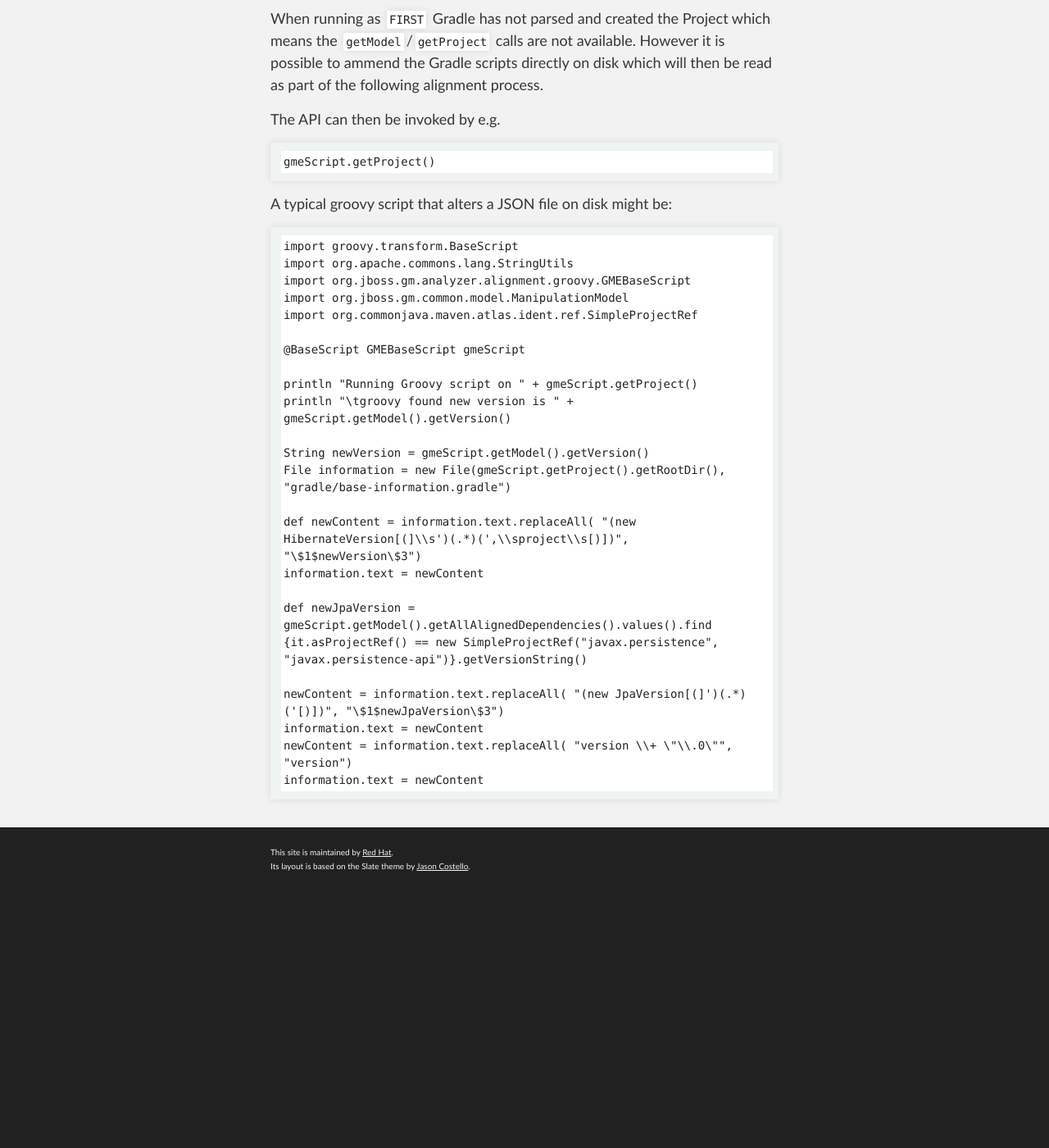
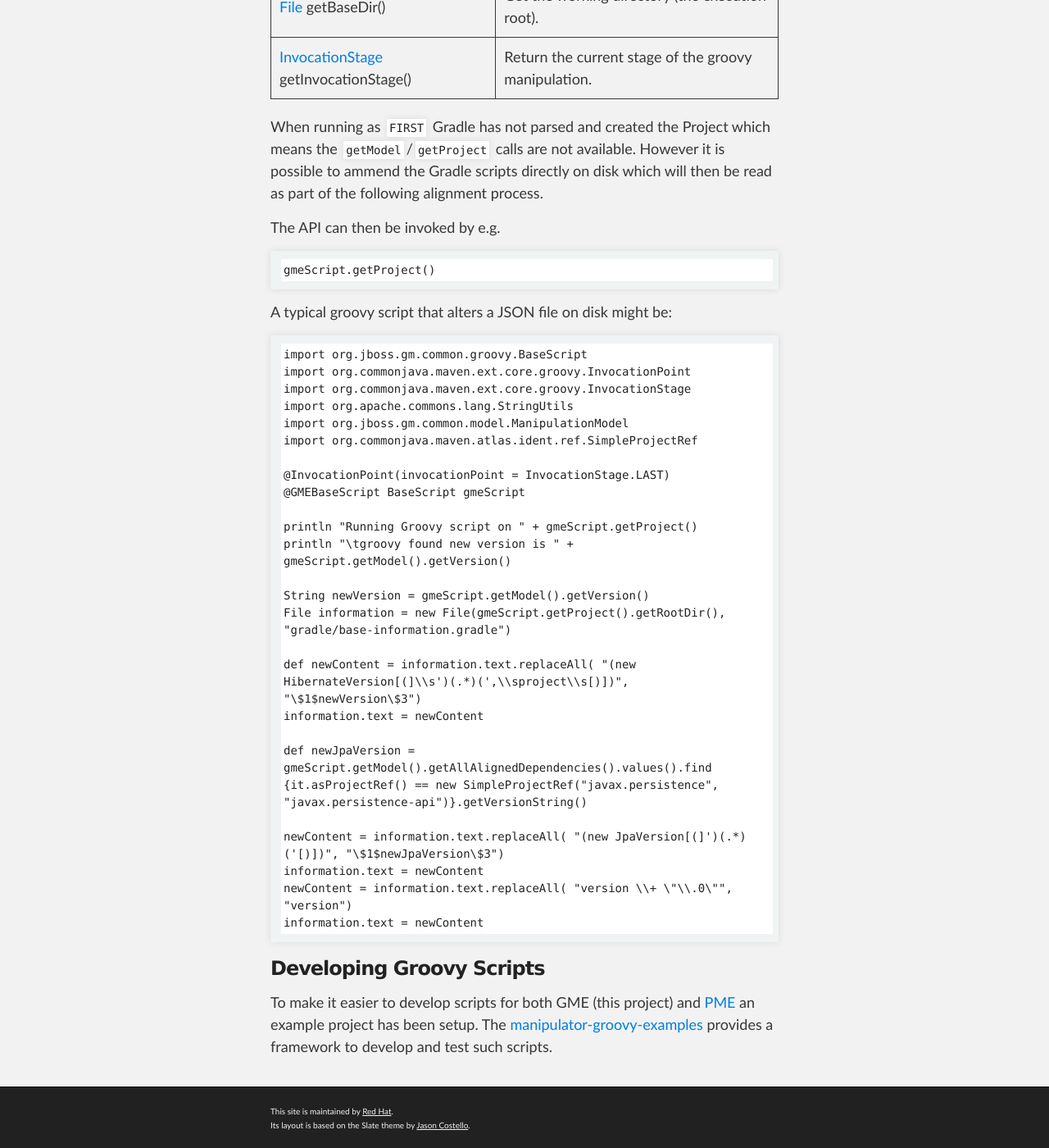
Before and after one commit to project-ncl/gradle-manipulator, a Jekyll site: the page built from guide/groovy.md, in a window 1280 px wide and 1400 px high, scrolled down 1687 px. Shown: the whole window at 82% size. Built offline with Jekyll 4.4.1, drawn with Linux system fonts in a browser that asks for light colours; before the commit the page ends 2771 px from its top, so only the background shows below that; some of the changed text lies outside the part shown.

Commit message:
Add link to manipulator-groovy-examples project. Fix imports in example. Improve formatting. Add TOC

````diff
--- a/guide/groovy.md
+++ b/guide/groovy.md
@@ -1,6 +1,9 @@
 ---
 title: Groovy Script Injection
 ---
+
+* Contents
+{:toc}
 
 ### Overview
 
@@ -21,16 +24,6 @@ Each groovy script will be run on the execution root (i.e. where Gradle is invok
 
 Each script <b>must</b> use the following annotations:
 
-<table bgcolor="#ffff00">
-<tr>
-<td>
-    <b>NOTE</b> : Prior to GME 1.4 the annotations used the simpler <a href="http://docs.groovy-lang.org/latest/html/gapi/groovy/transform/BaseScript.html">BaseScript</a> annotation e.g.
-<br/>
-<i>@BaseScript GMEBaseScript gmeScript</i>
-</td>
-</tr>
-</table>
-
 ```
 import org.commonjava.maven.ext.core.groovy.GMEBaseScript
 import org.commonjava.maven.ext.core.groovy.InvocationPoint
@@ -45,14 +38,24 @@ import org.jboss.gm.common.groovy.BaseScript
 where InvocationStage may be `FIRST`, `LAST` or `BOTH`. This denotes whether the script is ran
 before all other manipulators, after or both. The script therefore encodes how and when it is run.
 
-<br/>
+<table bgcolor="#ffff00">
+<tr>
+<td>
+    <b>NOTE</b> : Prior to GME 1.4 the annotations used the simpler <a href="http://docs.groovy-lang.org/latest/html/gapi/groovy/transform/BaseScript.html">BaseScript</a> annotation e.g. <i>@BaseScript GMEBaseScript gmeScript</i>
+</td>
+</tr>
+</table>
+
+
+### API
+
 The following API is made available:
 
 
 | Method | Description |
 | -------|:------------|
-| [Project](https://docs.gradle.org/current/javadoc/org/gradle/api/Project.html) getProject() | Return the root Project. <br/>Only valid in InvocationStage.LAST |
-| [ManipulationModel](https://github.com/project-ncl/gradle-manipulator/blob/master/common/src/main/java/org/jboss/gm/common/model/ManipulationModel.java) getModel() | Return the current ManipulationModel. <br/>Only valid in InvocationStage.LAST |
+| [Project](https://docs.gradle.org/current/javadoc/org/gradle/api/Project.html) getProject() | Return the root Project. <br/><i>Only valid in InvocationStage.LAST</i> |
+| [ManipulationModel](https://github.com/project-ncl/gradle-manipulator/blob/master/common/src/main/java/org/jboss/gm/common/model/ManipulationModel.java) getModel() | Return the current ManipulationModel. <br/><i>Only valid in InvocationStage.LAST</i> |
 
 <table bgcolor="#ffff00">
 <tr>
@@ -77,13 +80,15 @@ The API can then be invoked by e.g.
 A typical groovy script that alters a JSON file on disk might be:
 
 
-    import groovy.transform.BaseScript
+    import org.jboss.gm.common.groovy.BaseScript
+    import org.commonjava.maven.ext.core.groovy.InvocationPoint
+    import org.commonjava.maven.ext.core.groovy.InvocationStage
     import org.apache.commons.lang.StringUtils
-    import org.jboss.gm.analyzer.alignment.groovy.GMEBaseScript
     import org.jboss.gm.common.model.ManipulationModel
     import org.commonjava.maven.atlas.ident.ref.SimpleProjectRef
 
-    @BaseScript GMEBaseScript gmeScript
+    @InvocationPoint(invocationPoint = InvocationStage.LAST)
+    @GMEBaseScript BaseScript gmeScript
 
     println "Running Groovy script on " + gmeScript.getProject()
     println "\tgroovy found new version is " + gmeScript.getModel().getVersion()
@@ -100,3 +105,7 @@ A typical groovy script that alters a JSON file on disk might be:
     information.text = newContent
     newContent = information.text.replaceAll( "version \\+ \"\\.0\"", "version")
     information.text = newContent
+
+### Developing Groovy Scripts
+
+To make it easier to develop scripts for both GME (this project) and [PME](https://github.com/release-engineering/pom-manipulation-ext) an example project has been setup. The [manipulator-groovy-examples](https://github.com/project-ncl/manipulator-groovy-examples) provides a framework to develop and test such scripts.
````
